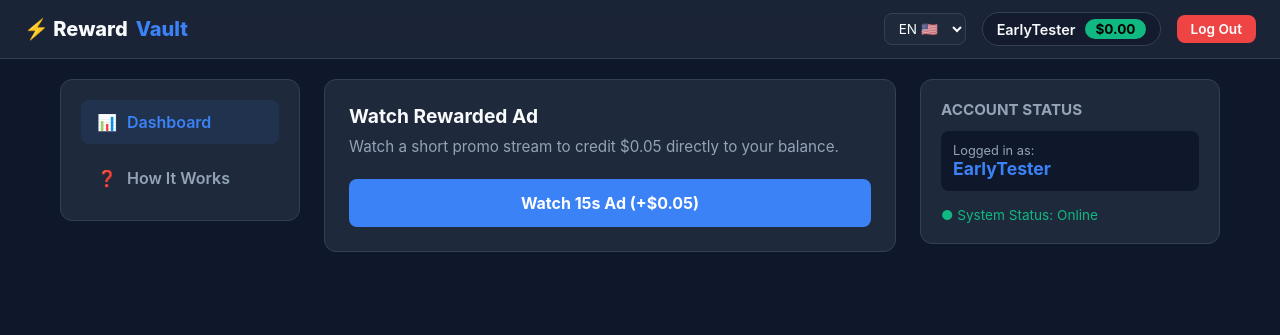
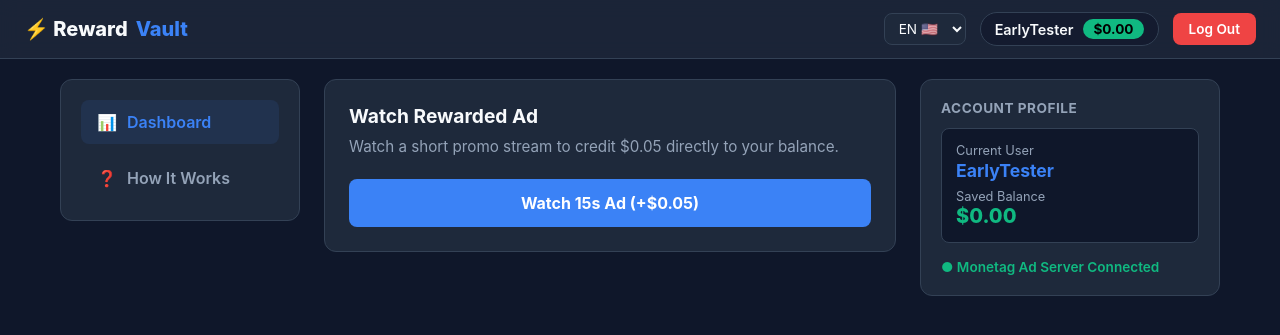
Before and after one commit to 01010000x01001011x01000001/reward-vault, a Flask app: page / in a window 1280 px wide. Shown: the top 335 px of the page. Run offline with Flask 3, Linux system fonts and the light colour scheme; data comes from the database, SQL or seed files in the repository; some libraries are stand-ins or nearby versions.

Commit message:
Update index.html

```diff
--- a/templates/index.html
+++ b/templates/index.html
@@ -69,7 +65,7 @@
         .header-right {
             display: flex;
             align-items: center;
-            gap: 16px;
+            gap: 14px;
         }
 
         .user-badge {
@@ -111,12 +107,25 @@
             background: var(--accent);
             color: white;
             border: none;
-            padding: 6px 14px;
+            padding: 8px 16px;
             border-radius: 8px;
             font-weight: 600;
             font-size: 0.85rem;
             cursor: pointer;
             text-decoration: none;
+            transition: background 0.2s;
+        }
+
+        .btn-auth-header:hover {
+            background: var(--accent-hover);
+        }
+
+        .btn-logout {
+            background: #ef4444;
+        }
+
+        .btn-logout:hover {
+            background: #dc2626;
         }
 
         /* --- MAIN CONTAINER LAYOUT --- */
@@ -340,13 +352,25 @@
             {% if user.id == 0 %}
                 <button class="btn-auth-header" onclick="openAuthModal('login')">Log In</button>
             {% else %}
-                <a href="/logout" class="btn-auth-header" style="background: #ef4444;">Log Out</a>
+                <a href="/logout" class="btn-auth-header btn-logout">Log Out</a>
             {% endif %}
         </div>
     </header>
 
     <!-- MAIN APP CONTAINER -->
     <div class="app-container">
+
+        {% if user.id == 0 %}
+        <!-- GUEST WELCOME BANNER (PROMPTS LOGIN) -->
+        <div class="card" style="background: linear-gradient(135deg, #1e293b 0%, #0f172a 100%); border-color: var(--accent);">
+            <h3 class="card-title">Welcome to RewardVault!</h3>
+            <p class="card-desc">Log in or create a free profile to save your accumulated cash balance permanently on our servers.</p>
+            <div style="display: flex; gap: 12px;">
+                <button class="btn-action" style="max-width: 180px;" onclick="openAuthModal('login')">Log In</button>
+                <button class="btn-action" style="max-width: 180px; background: transparent; border: 1px solid var(--accent); color: var(--accent);" onclick="openAuthModal('register')">Register</button>
+            </div>
+        </div>
+        {% endif %}
 
         <!-- =================================================== -->
         <!-- MOBILE LAYOUT (Active on Phones < 992px)            -->
@@ -362,7 +386,7 @@
                 <div class="card">
                     <h3 class="card-title" data-i18n="task_title">Watch Rewarded Ad</h3>
                     <p class="card-desc" data-i18n="task_desc">Watch a short promo stream to credit $0.05 directly to your balance.</p>
-                    <button type="button" id="watchAdBtn" class="btn-action" onclick="startRewardedAd()" data-i18n="btn_watch">Watch 15s Ad (+$0.05)</button>
+                    <button type="button" class="btn-action" onclick="startRewardedAd()" data-i18n="btn_watch">Watch 15s Ad (+$0.05)</button>
                 </div>
             </div>
 
@@ -411,12 +435,14 @@
 
             <!-- Right Widget Panel -->
             <div class="pc-widget-panel">
-                <h4 style="margin-bottom: 12px; font-size: 0.95rem; color: var(--text-muted);">ACCOUNT STATUS</h4>
-                <div style="background: var(--bg-dark); padding: 12px; border-radius: 8px; margin-bottom: 16px;">
-                    <div style="font-size: 0.8rem; color: var(--text-muted);">Logged in as:</div>
-                    <div style="font-weight: 700; font-size: 1.1rem; color: var(--accent);">{{ user.username }}</div>
+                <h4 style="margin-bottom: 12px; font-size: 0.85rem; color: var(--text-muted); letter-spacing: 0.5px;">ACCOUNT PROFILE</h4>
+                <div style="background: var(--bg-dark); padding: 14px; border-radius: 8px; margin-bottom: 16px; border: 1px solid var(--card-border);">
+                    <div style="font-size: 0.8rem; color: var(--text-muted);">Current User</div>
+                    <div style="font-weight: 700; font-size: 1.1rem; color: var(--accent); margin-top: 2px;">{{ user.username }}</div>
+                    <div style="font-size: 0.8rem; color: var(--text-muted); margin-top: 8px;">Saved Balance</div>
+                    <div style="font-weight: 800; font-size: 1.25rem; color: var(--success);">${{ "%.2f"|format(user.balance) }}</div>
                 </div>
-                <div style="font-size: 0.85rem; color: var(--success);">● System Status: Online</div>
+                <div style="font-size: 0.85rem; color: var(--success); font-weight: 600;">● Monetag Ad Server Connected</div>
             </div>
 
         </div>
@@ -443,37 +469,37 @@
                 <button type="submit" class="btn-action" style="margin-top: 10px;">Submit</button>
             </form>
 
-            <div style="margin-top: 16px; font-size: 0.85rem;">
+            <div style="margin-top: 20px; font-size: 0.9rem; text-align: center;">
                 <span id="authToggleText">Need an account?</span>
-                <a href="javascript:void(0)" onclick="toggleAuthMode()" id="authToggleBtn" style="color: var(--accent); font-weight: bold;">Register</a>
+                <a href="javascript:void(0)" onclick="toggleAuthMode()" id="authToggleBtn" style="color: var(--accent); font-weight: bold; text-decoration: none;">Register</a>
             </div>
-            <button onclick="closeAuthModal()" style="background: none; border: none; color: var(--text-muted); margin-top: 12px; cursor: pointer;">Close</button>
+
+            <div style="text-align: center; margin-top: 14px;">
+                <button onclick="closeAuthModal()" style="background: none; border: none; color: var(--text-muted); font-size: 0.85rem; cursor: pointer;">Close window</button>
+            </div>
         </div>
     </div>
 
 
     <!-- =================================================== -->
-    <!-- MODAL 2: REWARDED AD TIMER                          -->
+    <!-- REWARDED AD TIMER MODAL                             -->
     <!-- =================================================== -->
     <div id="adModal" class="modal-overlay">
-        <div class="modal-card">
+        <div class="modal-card" style="text-align: center;">
             <h3 data-i18n="ad_playing_title">Playing Rewarded Ad...</h3>
             <p data-i18n="ad_playing_desc" style="color: var(--text-muted); font-size: 0.9rem; margin-top: 8px;">Please view the ad tab until the timer hits 0.</p>
             <div id="adTimer" class="timer-display">15</div>
-            <div style="font-size: 0.75rem; color: var(--accent); text-transform: uppercase; letter-spacing: 1px;">Monetag Rewarded Stream</div>
+            <div style="font-size: 0.75rem; color: var(--accent); text-transform: uppercase; letter-spacing: 1px; font-weight: 700;">Monetag Live Stream</div>
         </div>
     </div>
 
 
     <!-- JAVASCRIPT LOGIC -->
     <script>
-        // REPLACE WITH YOUR MONETAG DIRECT LINK
-        const MONETAG_DIRECT_LINK = "https://otieu.com/4/YOUR_ZONE_ID";
-
         let currentAuthMode = 'login';
         let adCountdown;
 
-        // Multilingual Translations
+        // Multilingual Translations Dictionary
         const translations = {
             en: {
                 tab_dashboard: "Dashboard",
@@ -496,22 +522,37 @@
                 how_intro: "Мы делимся ~70% дохода от рекламы с пользователями.",
                 ad_playing_title: "Просмотр рекламы...",
                 ad_playing_desc: "Не закрывайте вкладку, пока таймер не закончится."
+            },
+            es: {
+                tab_dashboard: "Panel",
+                tab_how_it_works: "Cómo funciona",
+                task_title: "Ver anuncio con recompensa",
+                task_desc: "Mira un video promocional de 15 segundos para acreditar $0.05 directamente a tu cuenta.",
+                btn_watch: "Ver anuncio 15s (+$0.05)",
+                how_title: "¿De dónde viene el dinero?",
+                how_intro: "Compartimos ~70% de los ingresos publicitarios directamente con los usuarios.",
+                ad_playing_title: "Reproduciendo anuncio...",
+                ad_playing_desc: "Revisa la pestaña de anuncio abierta hasta que el contador llegue a 0."
             }
         };
 
         function switchTab(tabId) {
-            // Mobile Tabs
+            // Update Mobile View
             document.querySelectorAll('.mobile-layout .view-content').forEach(v => v.style.display = 'none');
             const mobileView = document.getElementById('view-' + tabId);
             if (mobileView) mobileView.style.display = 'block';
 
-            // PC Views
+            // Update PC View
             document.querySelectorAll('.pc-layout .view-content').forEach(v => v.style.display = 'none');
             const pcView = document.getElementById('pc-view-' + tabId);
             if (pcView) pcView.style.display = 'block';
 
-            // Update Active Buttons
+            // Active tab styling
             document.querySelectorAll('.tab-btn, .sidebar-item').forEach(b => b.classList.remove('active'));
+            const mobileBtn = document.getElementById('mtab-' + tabId);
+            const pcBtn = document.getElementById('pc-item-' + tabId);
+            if (mobileBtn) mobileBtn.classList.add('active');
+            if (pcBtn) pcBtn.classList.add('active');
         }
 
         function changeLanguage(lang) {
@@ -529,15 +570,18 @@
             const modal = document.getElementById('authModal');
             const form = document.getElementById('authForm');
             const title = document.getElementById('authTitle');
+            const toggleText = document.getElementById('authToggleText');
             const toggleBtn = document.getElementById('authToggleBtn');
 
             if (mode === 'login') {
-                title.innerText = 'Log In';
+                title.innerText = 'Log In to Account';
                 form.action = '/login';
+                toggleText.innerText = "Need an account?";
                 toggleBtn.innerText = 'Register';
             } else {
-                title.innerText = 'Create Account';
+                title.innerText = 'Create New Profile';
                 form.action = '/register';
+                toggleText.innerText = "Already registered?";
                 toggleBtn.innerText = 'Log In';
             }
             modal.style.display = 'flex';
@@ -552,10 +596,6 @@
         }
 
         function startRewardedAd() {
-            if (MONETAG_DIRECT_LINK && !MONETAG_DIRECT_LINK.includes("YOUR_ZONE_ID")) {
-                window.open(MONETAG_DIRECT_LINK, '_blank');
-            }
-
             const modal = document.getElementById('adModal');
             const timerDisplay = document.getElementById('adTimer');
             let timeLeft = 15;
```
Also changed, not shown: other parts of templates/index.html (+24 -25 lines).
